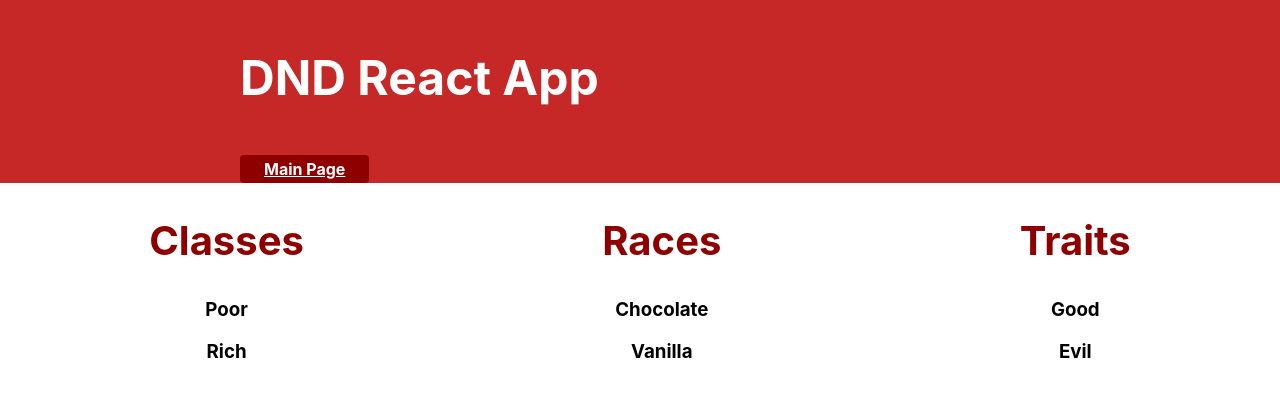
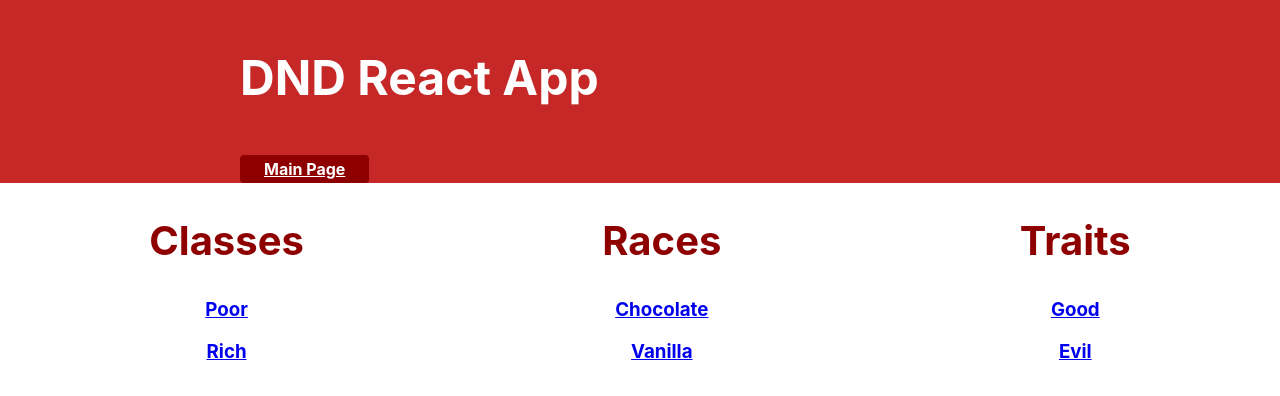
Before and after one commit to jcadavez/dnd-react-app, a React (Create React App) app: page / in a window 1280 px wide. Shown: the top 396 px of the page. Built offline with nearby package versions, Linux system fonts and the light colour scheme; no server answers.

Commit message:
Page link each item of race, trait, and class

```diff
--- a/src/features/class/ClassList.js
+++ b/src/features/class/ClassList.js
@@ -1,12 +1,15 @@
 import React from 'react'
 import { useSelector } from 'react-redux'
+import { Link } from 'react-router-dom'
 
 export const ClassList = () => {
     const classes = useSelector(state => state.class.list)
 
     const renderedClasses = classes.map(classVal => (
         <article className="class-excerpt" key={classVal.index}>
-            <h3>{classVal.name}</h3>
+            <Link to={classVal.url}>
+                <h3>{classVal.name}</h3>
+            </Link>
         </article>
     ))
 
--- a/src/features/class/classSlice.js
+++ b/src/features/class/classSlice.js
@@ -33,7 +33,13 @@ const classSlice = createSlice({
         },
         [fetchClasses.fulfilled]: (state, action) => {
             state.status = 'succeeded'
-            const { results } = action.payload;
+            let { results } = action.payload;
+            results = results.map(result => {
+                const url = result.url.split("/");
+                const newUrl = `${url[2]}/${url[3]}`
+                result.url = newUrl
+                return result
+            })
             state.list = results;
         },
         [fetchClasses.rejected]: (state, action) => {
--- a/src/features/race/RaceList.js
+++ b/src/features/race/RaceList.js
@@ -1,12 +1,15 @@
 import React from 'react'
 import { useSelector } from 'react-redux'
+import { Link } from 'react-router-dom'
 
 export const RaceList = () => {
     const races = useSelector(state => state.race.list)
 
     const renderedRaces = races.map(race => (
         <article className="race-excerpt" key={race.index}>
-            <h3>{race.name}</h3>
+            <Link to={race.url}>
+                <h3>{race.name}</h3>
+            </Link>
         </article>
     ))
 
--- a/src/features/race/raceSlice.js
+++ b/src/features/race/raceSlice.js
@@ -33,7 +33,13 @@ const raceSlice = createSlice({
         },
         [fetchRaces.fulfilled]: (state, action) => {
             state.status = 'succeeded'
-            const { results } = action.payload
+            let { results } = action.payload
+            results = results.map(result => {
+                const url = result.url.split("/");
+                const newUrl = `${url[2]}/${url[3]}`
+                result.url = newUrl
+                return result
+            })
             state.list = results
         },
         [fetchRaces.rejected]: (state, action) => {
--- a/src/features/trait/TraitList.js
+++ b/src/features/trait/TraitList.js
@@ -1,12 +1,15 @@
 import React from 'react'
 import { useSelector } from 'react-redux'
+import { Link } from 'react-router-dom'
 
 export const TraitList = () => {
     const traits = useSelector(state => state.trait.list)
 
     const renderedTraits = traits.map(trait => (
         <article className="trait-excerpt" key={trait.index}>
-            <h3>{trait.name}</h3>
+            <Link to={trait.url}>
+                <h3>{trait.name}</h3>
+            </Link>
         </article>
     ))
 
--- a/src/features/trait/traitSlice.js
+++ b/src/features/trait/traitSlice.js
@@ -33,7 +33,13 @@ const traitSlice = createSlice({
         },
         [fetchTraits.fulfilled]: (state, action) => {
             state.status = 'succeeded'
-            const { results } = action.payload
+            let { results } = action.payload
+            results = results.map(result => {
+                const url = result.url.split("/");
+                const newUrl = `${url[2]}/${url[3]}`
+                result.url = newUrl
+                return result
+            })
             state.list = results
         },
         [fetchTraits.rejected]: (state, action) => {
```
